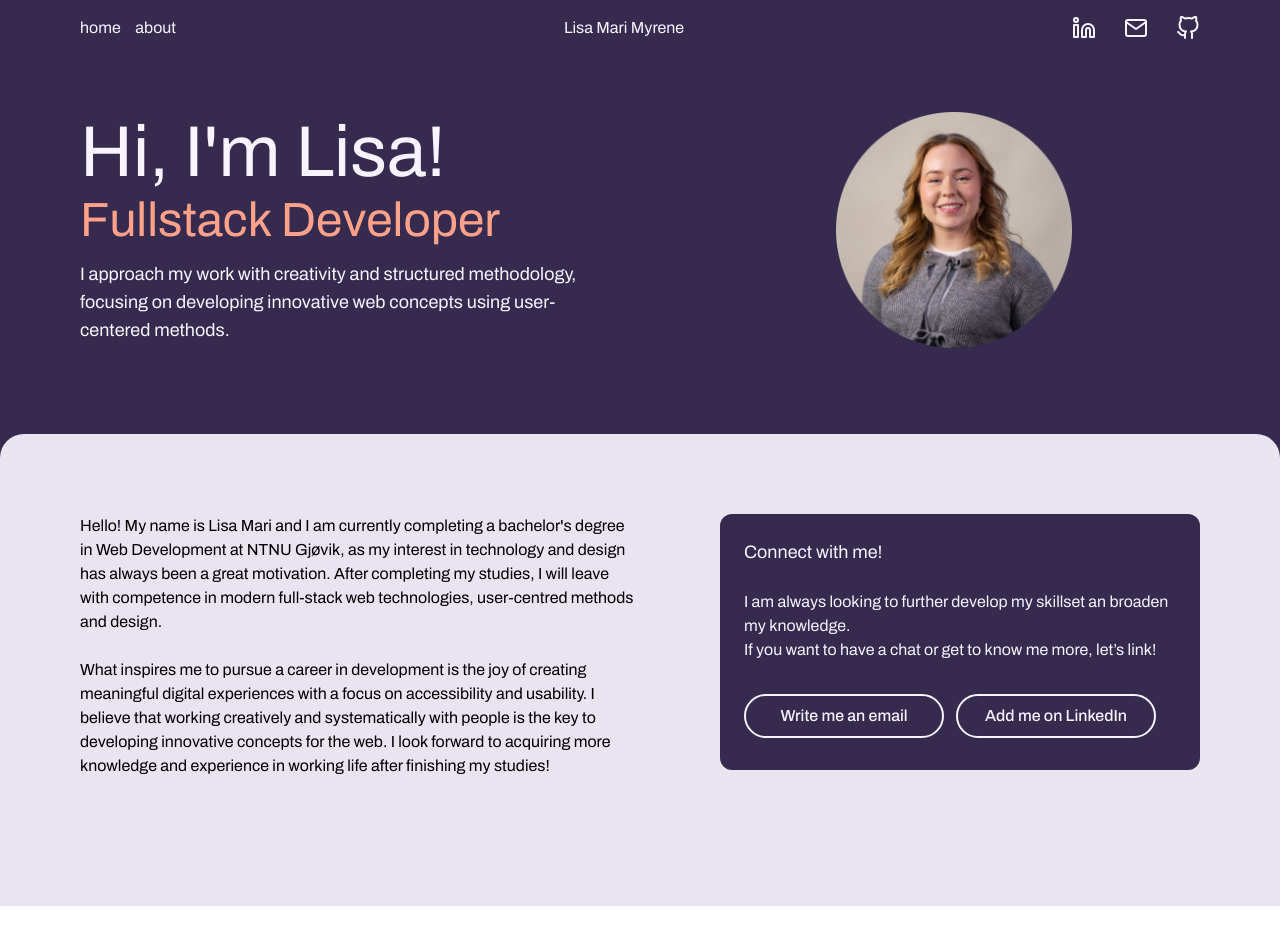
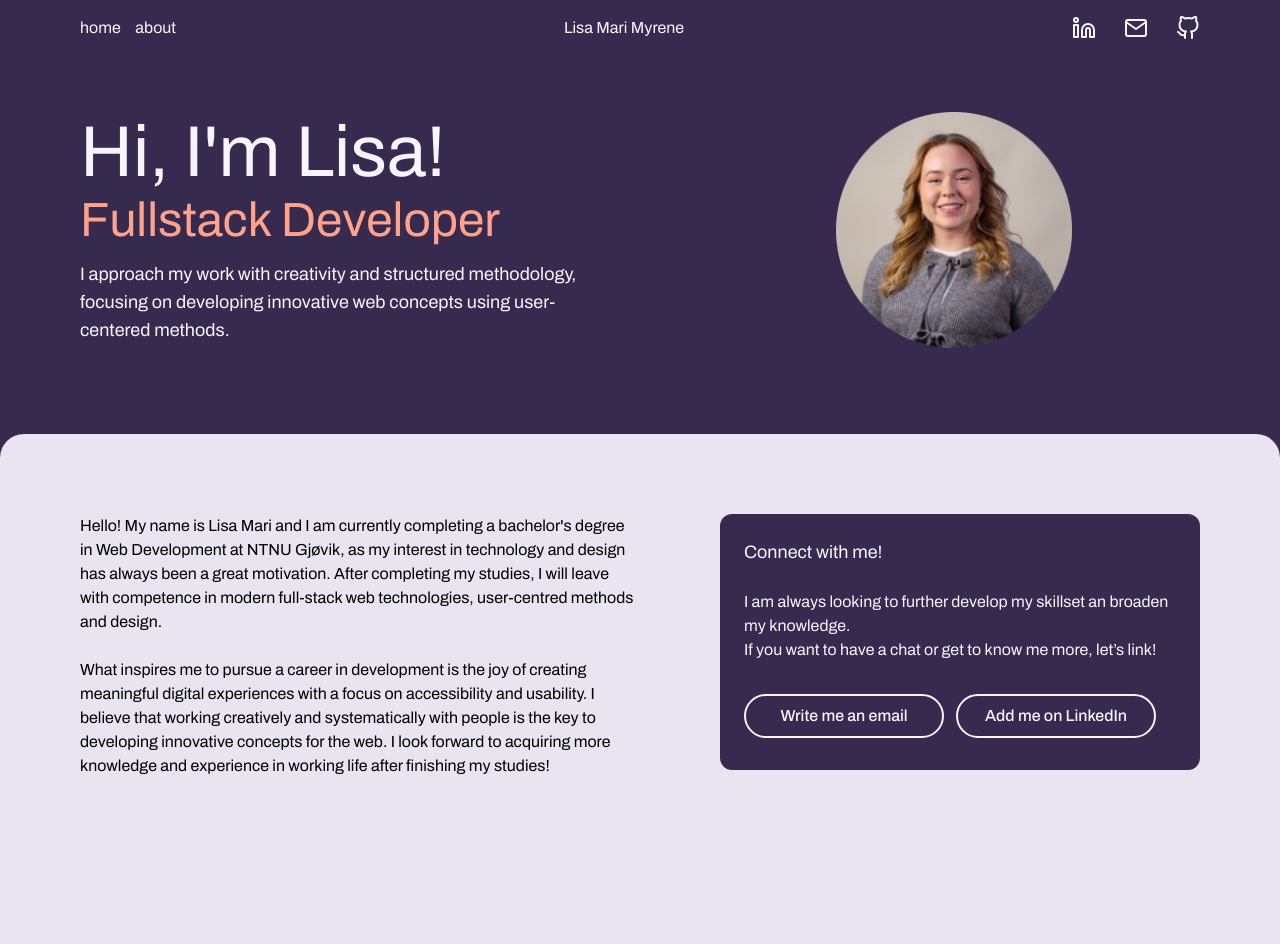
Before and after one commit to lisamarimyrene/portfolio_v24, a Next.js app: page /about in a window 1280 px wide. Shown: the top 944 px of the page. Before the commit the page ends 906 px from the top, so only its background shows below. Built offline with nearby package versions, Linux system fonts and the light colour scheme.

Commit message:
added padding

```diff
--- a/app/about/page.tsx
+++ b/app/about/page.tsx
@@ -30,7 +30,7 @@ export default function About() {
       </section>
 
 
-      <div className="px-6 md:px-20 bg-purple-medium w-full  pt-16 md:pt-20 z-1 absolute b-0 rounded-t-3xl mt-[-26px]">
+      <div className="px-6 md:px-20 bg-purple-medium w-full pt-16 md:pt-20 z-1 absolute pb-20 xl:pb-40 2xl:pb-72 3xl:pb-80 rounded-t-3xl mt-[-26px]">
         <div className="flex flex-col lg:flex-row w-full items-top pb-16">
 
           <div className="md:max-w-[70%] lg:max-w-[50%] md:mr-20">
@@ -71,7 +71,7 @@ export default function About() {
             />
         </div>
       </div> */}
-      {/* <footer className="absolute flex flex-col justify-center items-center bg-orange h-40 w-full z-20 mt-[1130px] md:mt-[930px] rounded-t-xl">
+      {/* <footer className="absolute flex flex-col justify-center items-center bg-orange h-40 w-full z-20 mt-[530px] md:mt-[330px] rounded-t-xl">
             <p className="text-sm mb-4 text-purple-dark">
                 Lisa Mari Myrene – Portfolio BWU 2024
             </p>
```
